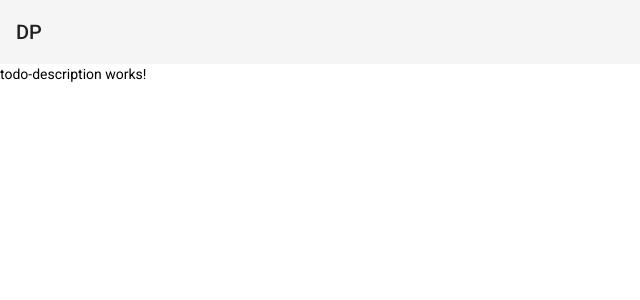
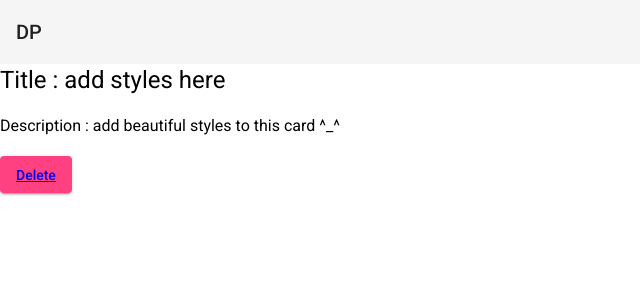
Before and after one commit to slattgram/angular-todo-pokhnatiuk, an Angular app: page /todo/1 in a window 1280 px wide. Shown: the top 300 px of the page, without its empty margins (0-640 px from the left). Built offline with nearby package versions, Linux system fonts and the light colour scheme.

Commit message:
added todo description pages (routes), cant delete bc of no db

```diff
--- a/src/app/todo-description/todo-description.component.html
+++ b/src/app/todo-description/todo-description.component.html
@@ -1 +1,5 @@
-<p>todo-description works!</p>
+<div *ngIf="todo">
+  <h1>Title : {{todo.title}}</h1>
+  <h3>Description : {{todo.description}}</h3>
+  <button mat-raised-button color="accent" (click)="deleteItemById()"><a [routerLink]="['']">Delete</a></button>
+</div>
--- a/src/app/todo-description/todo-description.component.ts
+++ b/src/app/todo-description/todo-description.component.ts
@@ -1,4 +1,6 @@
-import { Component, OnInit } from '@angular/core';
+import {Component, OnInit} from '@angular/core';
+import { ActivatedRoute } from '@angular/router';
+import {todos,Todo} from "../todo";
 
 @Component({
   selector: 'app-todo-description',
@@ -7,9 +9,29 @@ import { Component, OnInit } from '@angular/core';
 })
 export class TodoDescriptionComponent implements OnInit {
 
-  constructor() { }
+  constructor(private route: ActivatedRoute,) {
+  }
+
+  id: any;
+  todo: Todo | any;
 
   ngOnInit(): void {
+    const routeParams = this.route.snapshot.paramMap;
+    const todoIdFromRoute = Number(routeParams.get('todoId'));
+    this.todo = todos.find(todo => todo.id === todoIdFromRoute)
   }
 
+  //working, but cant display properly bc of no db
+  deleteItemById() {
+
+    for (let i = 0; i < todos.length; i++) {
+
+      if (this.todo.id === todos[i].id) {
+
+        todos.splice(i, 1);
+
+      }
+    }
+    console.log(todos)
+  }
 }
```
